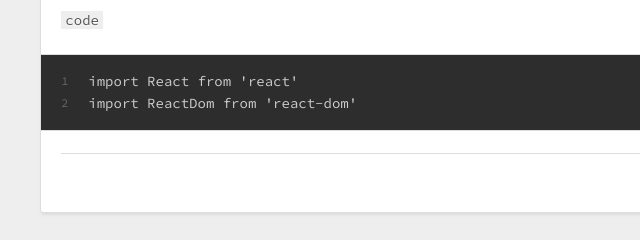
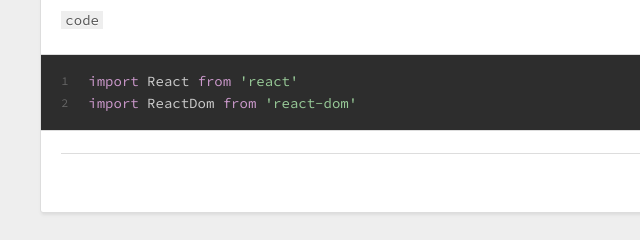
Before and after one commit to jiehe/jiehe.github.io, a plain HTML site: page index.html in a window 1280 px wide. Shown: the part 514-754 px from the top of the page, 0-640 px from the left. Drawn offline with nearby package versions, Linux system fonts and the light colour scheme.

Commit message:
Site updated: 2016-03-15 20:11:12

```diff
--- a/index.html
+++ b/index.html
@@ -86,7 +86,7 @@
 
     <div class="article-entry" itemprop="articleBody">
 
-        <h1 id="hello-world"><a href="#hello-world" class="headerlink" title="hello world"></a>hello world</h1><p><code>code</code><br><figure class="highlight plain"><table><tr><td class="gutter"><pre><span class="line">1</span><br><span class="line">2</span><br></pre></td><td class="code"><pre><span class="line">import React from &apos;react&apos;</span><br><span class="line">import ReactDom from &apos;react-dom&apos;</span><br></pre></td></tr></table></figure></p>
+        <h1 id="hello-world"><a href="#hello-world" class="headerlink" title="hello world"></a>hello world</h1><p><code>code</code><br><figure class="highlight javascript"><table><tr><td class="gutter"><pre><span class="line">1</span><br><span class="line">2</span><br></pre></td><td class="code"><pre><span class="line"><span class="keyword">import</span> React <span class="keyword">from</span> <span class="string">'react'</span></span><br><span class="line"><span class="keyword">import</span> ReactDom <span class="keyword">from</span> <span class="string">'react-dom'</span></span><br></pre></td></tr></table></figure></p>
 
 
     </div>
```
Also changed, not shown: 2016/03/15/My-New-Post/index.html (+5 -5 lines).
